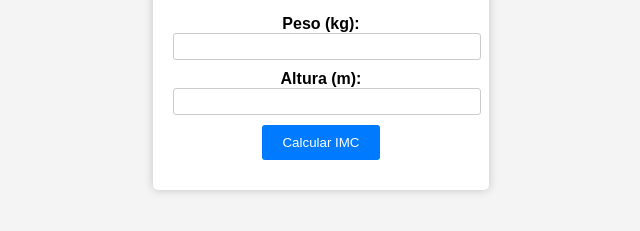
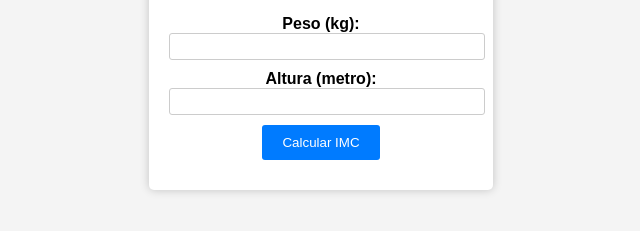
Before and after one commit to dirlei12/imc, a plain HTML site: page index.html in a window 1280 px wide. Shown: the part 347-578 px from the top of the page, 319-959 px from the left. Drawn offline with Linux system fonts and the light colour scheme.

Commit message:
Update index.html

```diff
--- a/index.html
+++ b/index.html
@@ -16,7 +16,7 @@
             <input type="number" id="peso" step="0.01">
         </div>
         <div class="input-container">
-            <label for="altura">Altura (m):</label>
+            <label for="altura">Altura (metro):</label>
             <input type="number" id="altura" step="0.01">
         </div>
         <button onclick="calcularIMC()">Calcular IMC</button>
```
